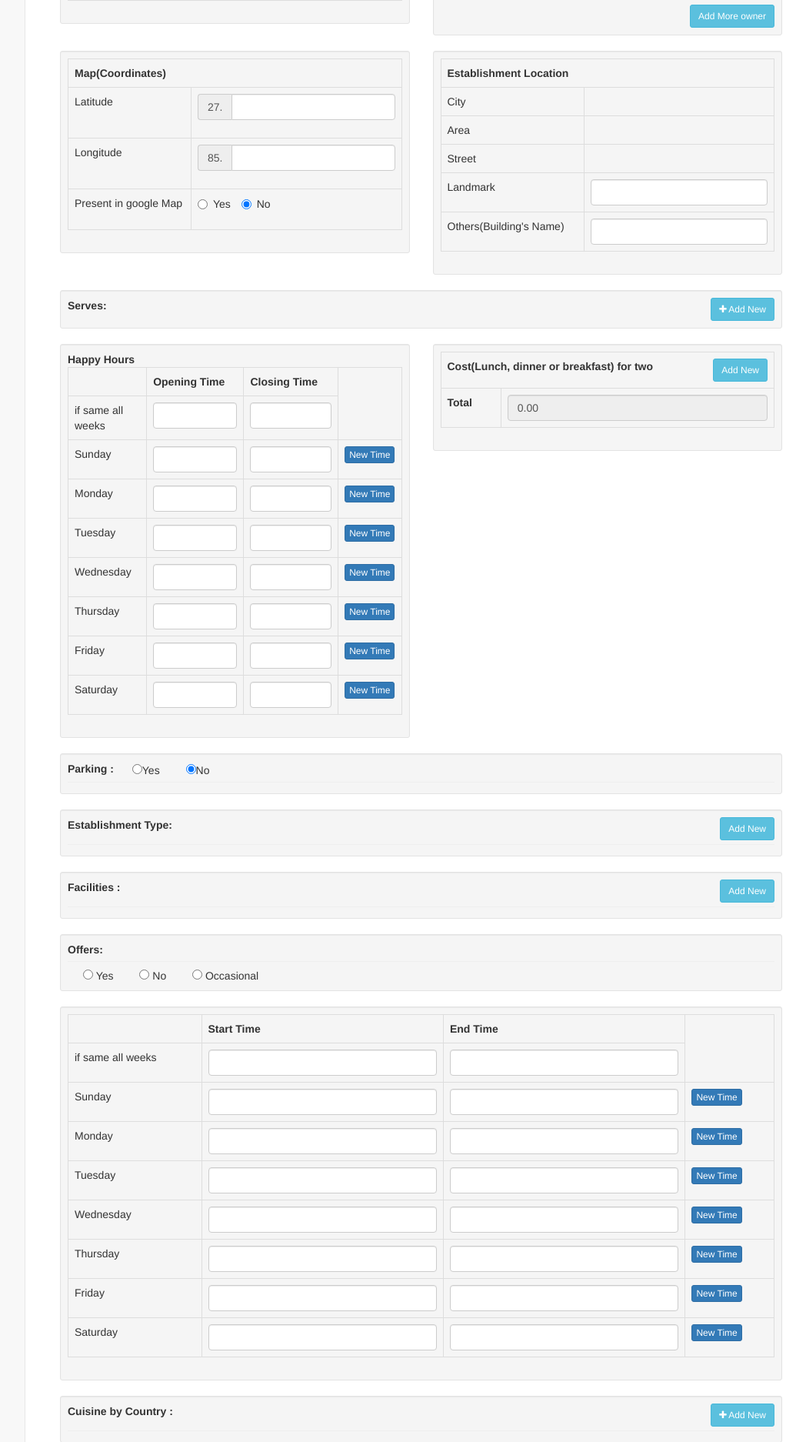
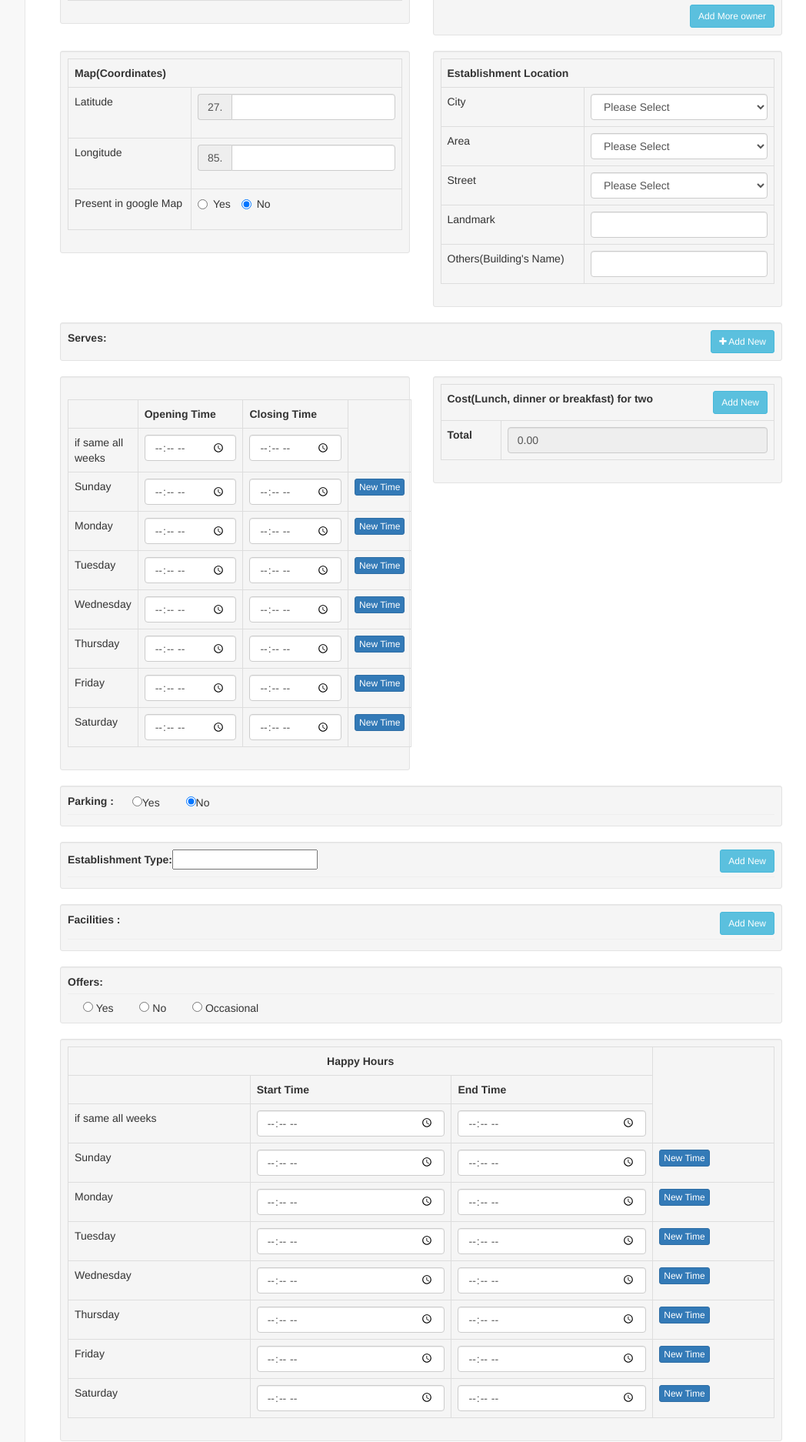
Before and after one commit to amttmg/so, a CodeIgniter app: page /rb/index.php/dashboard/index in a window 1280 px wide. Shown: the part 623-2497 px from the top of the page at 77% size, without its empty margins (218-1266 px from the left). Run offline with CodeIgniter, Linux system fonts and the light colour scheme; the visitor is signed in with stand-in values (Sample User, id 1); data that the repository does not hold is empty.

Commit message:
initial changes

```diff
--- a/application/controllers/Dashboard.php
+++ b/application/controllers/Dashboard.php
@@ -11,6 +11,7 @@ class Dashboard extends CI_Controller {
 		{
 			redirect('login','refresh');
 		}
+		$this->load->model('m_select_list', 'select');
 		$this->load->model('master');
         $this->load->model('restaurant');
 	}
@@ -24,7 +25,11 @@ class Dashboard extends CI_Controller {
         $dt['cousins'] = $this->master->getCousins();
         $dt['foods'] = $this->master->getFood();
         $dt['pop_dishes'] = $this->master->getPop_dishes();
-        //$data['content'] = $this->load->view('pages/DataEntry', $dt, true);
+		$dt['cityDropdown'] = $this->select->getSelectList('tbl_city', '', 'id', 'name', 'id="est_city" name="est_city" class="form-control"');
+		$dt['areaDropdown'] = $this->select->getSelectList('tbl_area', '', 'id', 'name', 'id="est_area" name="est_area" class="form-control"');
+		$dt['streetDropdown'] = $this->select->getSelectList('tbl_street', '', 'id', 'name', 'id="est_street" name="est_street" class="form-control"');
+
+		//$data['content'] = $this->load->view('pages/DataEntry', $dt, true);
         $this->load->_render_page('pages/DataEntry', $dt);
 
 	}
--- a/application/views/pages/DataEntry.php
+++ b/application/views/pages/DataEntry.php
@@ -365,7 +365,7 @@
     <div class="row">
         <div class="col-md-6">
             <div class="well-sm well">
-                <b>Happy Hours</b>
+
                 <br/>
                 <table class="table table-bordered">
                     <tr>
@@ -381,14 +381,18 @@
                     </tr>
                     <tr>
                         <td>if same all weeks</td>
-                        <td><input id="open_time_all" type="text" class="form-control time"></td>
-                        <td><input id="close_time_all" type="text" class="form-control time"></td>
+                        <td><input id="open_time_all" type="time" class="form-control time" data-time-format="H:i:s">
+                        </td>
+                        <td><input id="close_time_all" type="time" class="form-control time" data-time-format="H:i:s">
+                        </td>
 
                     </tr>
                     <tr>
                         <td>Sunday</td>
-                        <td><input name="servtime[1][open]" type="text" class="form-control open_time time"></td>
-                        <td><input name="servtime[1][close]" type="text" class="form-control close_time time"></td>
+                        <td><input name="servtime[1][open]" type="time" class="form-control open_time time"
+                                   data-time-format="H:i:s"></td>
+                        <td><input name="servtime[1][close]" type="time" class="form-control close_time time"
+                                   data-time-format="H:i:s"></td>
                         <td>
                             <button type="button" class="btn btn-xs btn-primary addservetime" data-position="1">New
                                 Time
@@ -397,8 +401,10 @@
                     </tr>
                     <tr>
                         <td>Monday</td>
-                        <td><input name="servtime[2][open]" type="text" class="form-control open_time time"></td>
-                        <td><input name="servtime[2][close]" type="text" class="form-control close_time time"></td>
+                        <td><input name="servtime[2][open]" type="time" class="form-control open_time time"
+                                   data-time-format="H:i:s"></td>
+                        <td><input name="servtime[2][close]" type="time" class="form-control close_time time"
+                                   data-time-format="H:i:s"></td>
                         <td>
                             <button type="button" class="btn btn-xs btn-primary  addservetime" data-position="2">New
                                 Time
@@ -407,8 +413,10 @@
                     </tr>
                     <tr>
                         <td>Tuesday</td>
-                        <td><input name="servtime[3][open]" type="text" class="form-control open_time time"></td>
-                        <td><input name="servtime[3][close]" type="text" class="form-control close_time time"></td>
+                        <td><input name="servtime[3][open]" type="time" class="form-control open_time time"
+                                   data-time-format="H:i:s"></td>
+                        <td><input name="servtime[3][close]" type="time" class="form-control close_time time"
+                                   data-time-format="H:i:s"></td>
                         <td>
                             <button type="button" class="btn btn-xs btn-primary addservetime" data-position="3">New
                                 Time
@@ -417,8 +425,10 @@
                     </tr>
                     <tr>
                         <td>Wednesday</td>
-                        <td><input name="servtime[4][open]" type="text" class="form-control open_time time"></td>
-                        <td><input name="servtime[4][close]" type="text" class="form-control close_time time"></td>
+                        <td><input name="servtime[4][open]" type="time" class="form-control open_time time"
+                                   data-time-format="H:i:s"></td>
+                        <td><input name="servtime[4][close]" type="time" class="form-control close_time time"
+                                   data-time-format="H:i:s"></td>
                         <td>
                             <button type="button" class="btn btn-xs btn-primary addservetime" data-position="4">New
                                 Time
@@ -427,8 +437,10 @@
                     </tr>
                     <tr>
                         <td>Thursday</td>
-                        <td><input name="servtime[5][open]" type="text" class="form-control open_time time"></td>
-                        <td><input name="servtime[5][close]" type="text" class="form-control close_time time"></td>
+                        <td><input name="servtime[5][open]" type="time" class="form-control open_time time"
+                                   data-time-format="H:i:s"></td>
+                        <td><input name="servtime[5][close]" type="time" class="form-control close_time time"
+                                   data-time-format="H:i:s"></td>
                         <td>
                             <button type="button" class="btn btn-xs btn-primary addservetime" data-position="5">New
                                 Time
@@ -437,8 +449,10 @@
                     </tr>
                     <tr>
                         <td>Friday</td>
-                        <td><input name="servtime[6][open]" type="text" class="form-control open_time time"></td>
-                        <td><input name="servtime[6][close]" type="text" class="form-control close_time time"></td>
+                        <td><input name="servtime[6][open]" type="time" class="form-control open_time time"
+                                   data-time-format="H:i:s"></td>
+                        <td><input name="servtime[6][close]" type="time" class="form-control close_time time"
+                                   data-time-format="H:i:s"></td>
                         <td>
                             <button type="button" class="btn btn-xs btn-primary addservetime" data-position="6">New
                                 Time
@@ -448,8 +462,10 @@
 
                     <tr>
                         <td>Saturday</td>
-                        <td><input name="servtime[7][open]" type="text" class="form-control open_time time"></td>
-                        <td><input name="servtime[7][close]" type="text" class="form-control close_time time"></td>
+                        <td><input name="servtime[7][open]" type="time" class="form-control open_time time"
+                                   data-time-format="H:i:s"></td>
+                        <td><input name="servtime[7][close]" type="time" class="form-control close_time time"
+                                   data-time-format="H:i:s"></td>
                         <td>
                             <button type="button" class="btn btn-xs btn-primary addservetime" data-position="7">New
                                 Time
@@ -529,7 +545,8 @@
     <div class="row">
         <div class="col-md-12">
             <div class="well-sm well clearfix" id="estd_checkbox">
-                <b> Establishment Type:</b> <span class="pull-right"><button type="button" id="btn_establishmentType"
+                <b> Establishment Type:</b><input type="text" id="searchfor"> <span class="pull-right"><button
+                        type="button" id="btn_establishmentType"
                         class="btn btn-sm btn-info"> Add New
                     </button></span>
 
@@ -537,6 +554,7 @@
 
                 </div>
                 <hr/>
+                <div id="all_text">
                     <?php foreach ($establishment_types as $est) {
                         ?>
                         <div class="col-md-2">
@@ -547,7 +565,7 @@
                         </div>
                         <?php
                     } ?>
-
+                </div>
             </div>
         </div>
     </div>
@@ -601,6 +619,9 @@
             <div class="well-sm well">
                 <table class="table table-bordered">
                     <tr>
+                        <th colspan="3" style="text-align: center">Happy Hours</th>
+                    </tr>
+                    <tr>
                         <th>
 
                         </th>
@@ -613,13 +634,17 @@
                     </tr>
                     <tr>
                         <td>if same all weeks</td>
-                        <td><input type="text" class="form-control time" id="start_time_all"></td>
-                        <td><input type="text" class="form-control time" id="end_time_all"></td>
+                        <td><input type="time" class="form-control time" id="start_time_all" data-time-format="H:i:s">
+                        </td>
+                        <td><input type="time" class="form-control time" id="end_time_all" data-time-format="H:i:s">
+                        </td>
                     </tr>
                     <tr>
                         <td>Sunday</td>
-                        <td><input name="happyhours[1][start]" type="text" class="form-control time start_time"></td>
-                        <td><input name="happyhours[1][end]" type="text" class="form-control time end_time"></td>
+                        <td><input name="happyhours[1][start]" type="time" class="form-control time start_time"
+                                   data-time-format="H:i:s"></td>
+                        <td><input name="happyhours[1][end]" type="time" class="form-control time end_time"
+                                   data-time-format="H:i:s"></td>
                         <td>
                             <button type="button" class="btn btn-xs btn-primary addhappyhrs" data-position="1">New
                                 Time
@@ -628,8 +653,10 @@
                     </tr>
                     <tr>
                         <td>Monday</td>
-                        <td><input name="happyhours[2][start]" type="text" class="time form-control start_time"></td>
-                        <td><input name="happyhours[2][end]" type="text" class="time form-control end_time"></td>
+                        <td><input name="happyhours[2][start]" type="time" class="time form-control start_time"
+                                   data-time-format="H:i:s"></td>
+                        <td><input name="happyhours[2][end]" type="time" class="time form-control end_time"
+                                   data-time-format="H:i:s"></td>
                         <td>
                             <button type="button" class="btn btn-xs btn-primary addhappyhrs" data-position="2">New
                                 Time
@@ -638,8 +665,10 @@
                     </tr>
                     <tr>
                         <td>Tuesday</td>
-                        <td><input name="happyhours[3][start]" type="text" class="time form-control start_time"></td>
-                        <td><input name="happyhours[3][end]" type="text" class="time form-control end_time"></td>
+                        <td><input name="happyhours[3][start]" type="time" class="time form-control start_time"
+                                   data-time-format="H:i:s"></td>
+                        <td><input name="happyhours[3][end]" type="time" class="time form-control end_time"
+                                   data-time-format="H:i:s"></td>
                         <td>
                             <button type="button" class="btn btn-xs btn-primary addhappyhrs" data-position="3">New
                                 Time
@@ -648,8 +677,10 @@
                     </tr>
                     <tr>
                         <td>Wednesday</td>
-                        <td><input name="happyhours[4][start]" type="text" class="form-control start_time time"></td>
-                        <td><input name="happyhours[4][end]" type="text" class="form-control end_time time"></td>
+                        <td><input name="happyhours[4][start]" type="time" class="form-control start_time time"
+                                   data-time-format="H:i:s"></td>
+                        <td><input name="happyhours[4][end]" type="time" class="form-control end_time time"
+                                   data-time-format="H:i:s"></td>
                         <td>
                             <button type="button" class="btn btn-xs btn-primary addhappyhrs" data-position="4">New
                                 Time
@@ -658,8 +689,10 @@
                     </tr>
                     <tr>
                         <td>Thursday</td>
-                        <td><input name="happyhours[5][start]" type="text" class="form-control start_time time"></td>
-                        <td><input name="happyhours[5][end]" type="text" class="form-control end_time time"></td>
+                        <td><input name="happyhours[5][start]" type="time" class="form-control start_time time"
+                                   data-time-format="H:i:s"></td>
+                        <td><input name="happyhours[5][end]" type="time" class="form-control end_time time"
+                                   data-time-format="H:i:s"></td>
                         <td>
                             <button type="button" class="btn btn-xs btn-primary addhappyhrs" data-position="5">New
                                 Time
@@ -668,8 +701,10 @@
                     </tr>
                     <tr>
                         <td>Friday</td>
-                        <td><input name="happyhours[6][start]" type="text" class="form-control start_time time"></td>
-                        <td><input name="happyhours[6][end]" type="text" class="form-control end_time time"></td>
+                        <td><input name="happyhours[6][start]" type="time" class="form-control start_time time"
+                                   data-time-format="H:i:s"></td>
+                        <td><input name="happyhours[6][end]" type="time" class="form-control end_time time"
+                                   data-time-format="H:i:s"></td>
                         <td>
                             <button type="button" class="btn btn-xs btn-primary addhappyhrs" data-position="6">New
                                 Time
@@ -679,8 +714,10 @@
 
                     <tr>
                         <td>Saturday</td>
-                        <td><input name="happyhours[7][start]" type="text" class="form-control start_time time"></td>
-                        <td><input name="happyhours[7][end]" type="text" class="form-control end_time time"></td>
+                        <td><input name="happyhours[7][start]" type="time" class="form-control start_time time"
+                                   data-time-format="H:i:s"></td>
+                        <td><input name="happyhours[7][end]" type="time" class="form-control end_time time"
+                                   data-time-format="H:i:s"></td>
                         <td>
                             <button type="button" class="btn btn-xs btn-primary addhappyhrs" data-position="7">New
                                 Time
@@ -952,6 +989,13 @@
         </div>
     </div>
 </div>
+<style>
+    #all_text span
+    {
+        text-decoration:underline;
+        background-color:yellow;
+    }
+</style>
 <script>
     parking_check();
     $(document).ready(function () {
@@ -1008,6 +1052,13 @@
 
             $(this).hide('slow', function () {
             });
+        });
+        $(document).on('focus', ".time", function () {
+            $('.time').timepicker();
+        });
+
+        $('#searchfor').keyup(function(){
+            $( "body" ).find(":contains($(this).val())").closest('input').css( "color", "red" );
         });
         /*======================================================================================*/
         $('.addservetime').click(function () {
@@ -1176,19 +1227,19 @@
 
     });
     /*=============================================================================*/
-    $('#open_time_all').change(function () {
+    $('#open_time_all').focusout(function () {
         $('.open_time').val($(this).val());
-    })
-    $('#close_time_all').change(function () {
+    });
+    $('#close_time_all').focusout(function () {
         $('.close_time').val($(this).val());
-    })
-
-    $('#start_time_all').change(function () {
+    });
+
+    $('#start_time_all').focusout(function () {
         $('.start_time').val($(this).val());
-    })
-    $('#end_time_all').change(function () {
+    });
+    $('#end_time_all').focusout(function () {
         $('.end_time').val($(this).val());
-    })
+    });
     /*================================================================================*/
     function maxLengthCheck(object) {
         if (object.value.length > object.maxLength)
```
Lines whose indentation alone changed are shown as unchanged.
